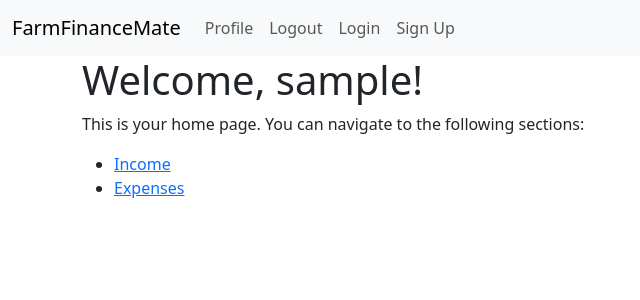
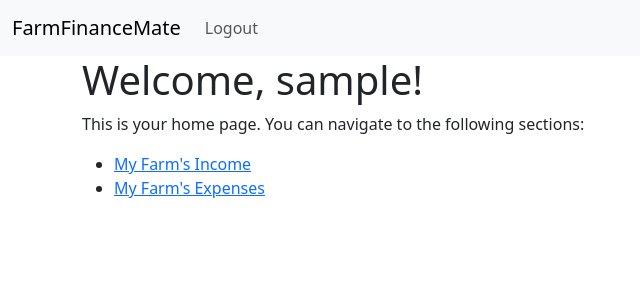
Before and after one commit to Kb-Mash/FarmFinanceMate, a Django app: page /home in a window 1280 px wide. Shown: the top 300 px of the page, without its empty margins (0-640 px from the left). Run offline with Django 5.2, Linux system fonts and the light colour scheme; the visitor is signed in with stand-in values (Sample User, id 1).

Commit message:
code refactor: user login

```diff
--- a/farmfinancemate/moneymanagement/templates/base.html
+++ b/farmfinancemate/moneymanagement/templates/base.html
@@ -10,24 +10,34 @@
     <body>
         <nav class="navbar navbar-expand-lg navbar-light bg-light">
             <div class="container-fluid">
+                {% if user.is_authenticated %}
+                <a class="navbar-brand" href="{% url 'home' %}">FarmFinanceMate</a>
+                {% else %}
                 <a class="navbar-brand" href="/">FarmFinanceMate</a>
+                {% endif %}
                 <button class="navbar-toggler" type="button" data-bs-toggle="collapse" data-bs-target="#navbarNav" aria-controls="navbarNav" aria-expanded="false" aria-label="Toggle navigation">
                     <span class="navbar-toggler-icon"></span>
                 </button>
                 <div class="collapse navbar-collapse" id="navbarNav">
                     <ul class="navbar-nav me-auto">
+                        <!--
+                            TO-DO
                         <li class="nav-item">
                             <a class="nav-link" href="">Profile</a>
                         </li>
+                        -->
+                        {% if user.is_authenticated %}
                         <li class="nav-item">
-                            <a class="nav-link" href="/">Logout</a>
+                            <a class="nav-link" href="logout">Logout</a>
                         </li>
+                        {% else %}
                         <li class="nav-item">
                             <a class="nav-link" href="login">Login</a>
                         </li>
                         <li class="nav-item">
                             <a class="nav-link" href="register">Sign Up</a>
                         </li>
+                        {% endif %}
                     </ul>
                 </div>
             </div>
--- a/farmfinancemate/moneymanagement/templates/home.html
+++ b/farmfinancemate/moneymanagement/templates/home.html
@@ -6,7 +6,7 @@
 <h1>Welcome, {{ user.username }}!</h1>
 <p>This is your home page. You can navigate to the following sections:</p>
 <ul>
-    <li><a href="{% url 'income' %}">Income</a></li>
-    <li><a href="{% url 'expenses' %}">Expenses</a></li>
+    <li><a href="{% url 'add-income' %}"> My Farm's Income</a></li>
+    <li><a href="{% url 'add-expense' %}">My Farm's Expenses</a></li>
 </ul>
 {% endblock %}
--- a/farmfinancemate/moneymanagement/urls.py
+++ b/farmfinancemate/moneymanagement/urls.py
@@ -5,6 +5,7 @@ urlpatterns = [
     path('', views.base, name='base'),
     path('register', views.register_page, name='register'),
     path('login', views.login_page, name='login'),
+    path('logout', views.logout_page, name='logout'),
     path('home', views.home, name='home'),
     path('add-expense', views.farm_expense, name='add-expense'),
     path('add-income', views.farm_income, name='add-income'),
--- a/farmfinancemate/moneymanagement/views.py
+++ b/farmfinancemate/moneymanagement/views.py
@@ -2,7 +2,7 @@ from django.shortcuts import render, redirect, get_object_or_404
 from django.contrib.auth import login, authenticate, logout
 from django.contrib.auth.decorators import login_required
 from django.contrib import messages
-from django.contrib.auth.models import User
+from django.contrib.auth.models import User, auth
 from django.db.models import Sum
 from .models import FarmExpense, FarmIncome
 
@@ -76,11 +76,11 @@ def login_page(request):
         username = request.POST['username']
         password = request.POST['password']
         try:
-            user = authenticate(username=username, password=password)
+            user = auth.authenticate(username=username, password=password)
             if user is not None:
-                login(request, user)
+                auth.login(request, user)
                 messages.success(request, 'Logged in successfully')
-                return redirect('/')
+                return redirect('home')
             else:
                 messages.info(request, 'Invalid credentials')
                 return redirect('login')
@@ -101,7 +101,7 @@ def logout_page(request):
     Returns:
         redirect: redirects to home page
     """
-    logout(request)
+    auth.logout(request)
     messages.success(request, 'Logged out successfully')
     return redirect('/')
 
@@ -195,7 +195,7 @@ def farm_income(request):
     # Calculating total sum of income
     total_sum = queryset.aggregate(total_amount=Sum('amount'))['total_amount'] or 0
 
-    context = {'income': queryset, 'total_sum': total_sum}
+    context = {'incomes': queryset, 'total_sum': total_sum}
 
     return render(request, 'income.html', context)
 
```
